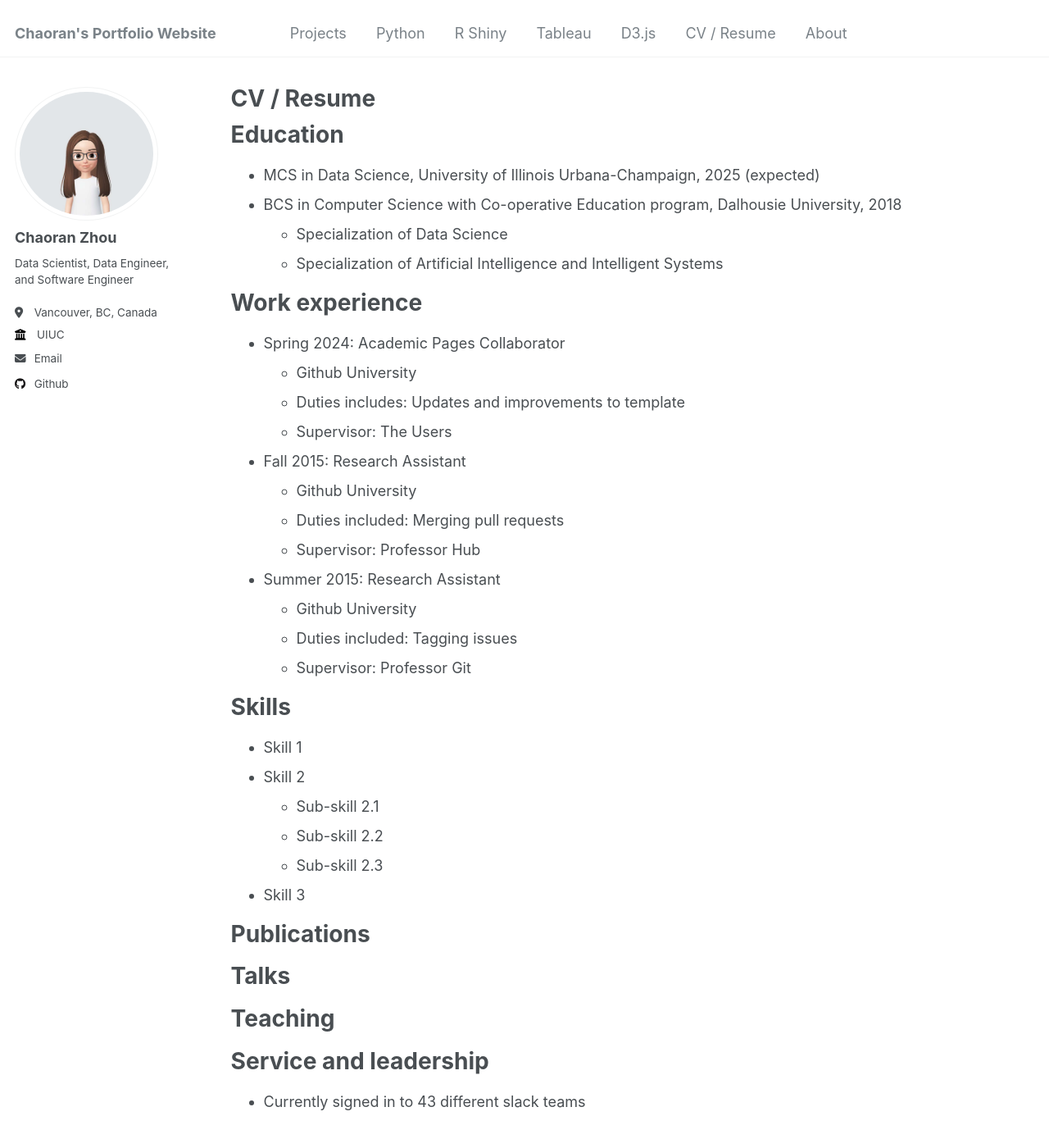
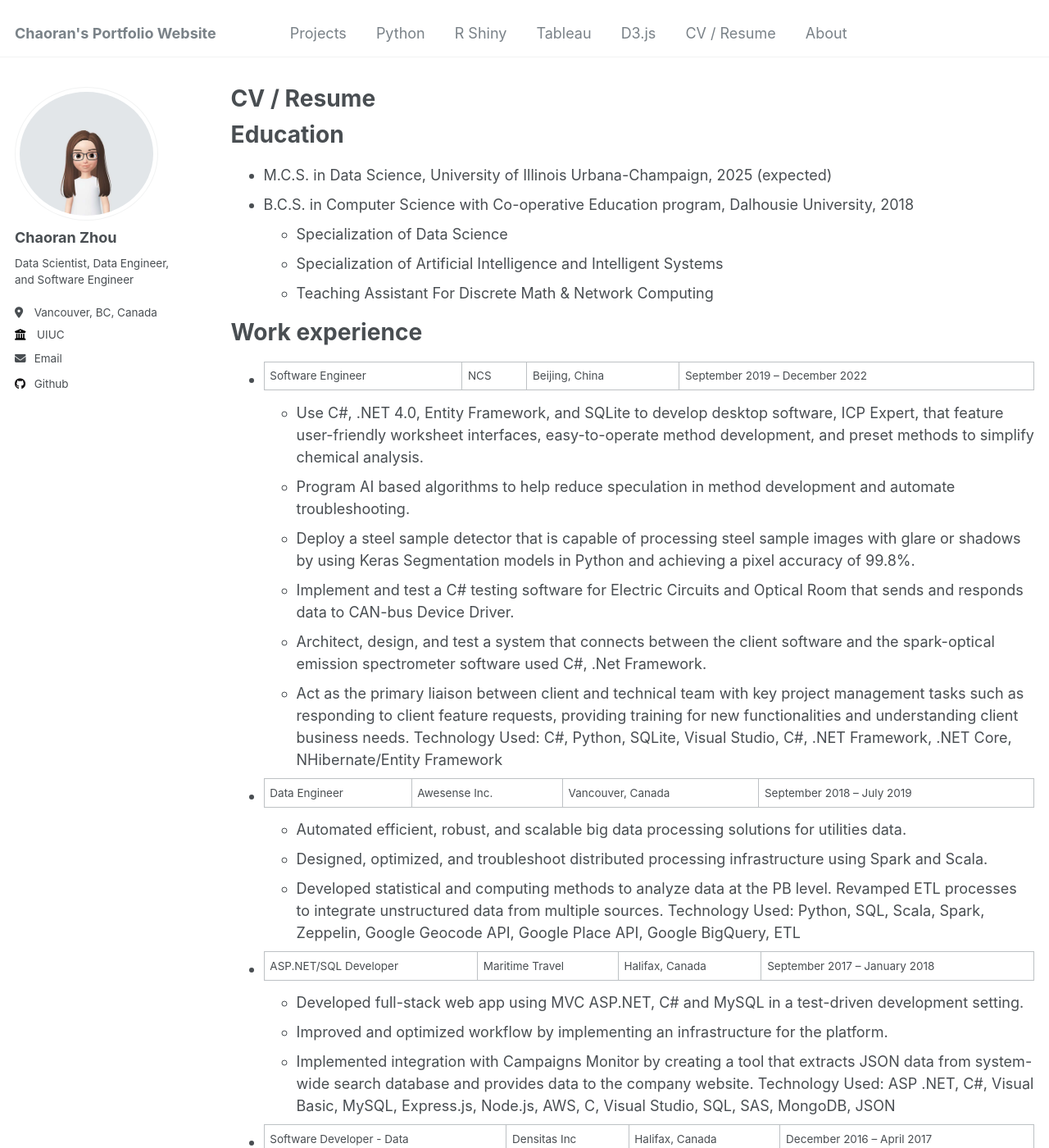
Before and after one commit to ranranrunforit/ranranrunforit.github.io, a Jekyll site: the page built from _pages/cv.md, in a window 1280 px wide and 1400 px high. Shown: the whole window at 82% size. Built offline with Jekyll 4.4.1, drawn with Linux system fonts in a browser that asks for light colours; some of the changed text lies outside the part shown.

Commit message:
Update cv.md

```diff
--- a/_pages/cv.md
+++ b/_pages/cv.md
@@ -11,27 +11,45 @@ redirect_from:
 
 Education
 ======
-* MCS in Data Science, University of Illinois Urbana-Champaign, 2025 (expected)
-* BCS in Computer Science with Co-operative Education program, Dalhousie University, 2018
+* M.C.S. in Data Science, University of Illinois Urbana-Champaign, 2025 (expected)
+* B.C.S. in Computer Science with Co-operative Education program, Dalhousie University, 2018
   * Specialization of Data Science
   * Specialization of Artificial Intelligence and Intelligent Systems
+  * Teaching Assistant For Discrete Math & Network Computing
 
 Work experience
 ======
-* Spring 2024: Academic Pages Collaborator
-  * Github University
-  * Duties includes: Updates and improvements to template
-  * Supervisor: The Users
+* Software Engineer | NCS | Beijing, China | September 2019 – December 2022
+  * Use C#, .NET 4.0, Entity Framework, and SQLite to develop desktop software, ICP Expert, that feature user-friendly worksheet interfaces, easy-to-operate method development, and preset methods to simplify chemical analysis.
+  * Program AI based algorithms to help reduce speculation in method development and automate troubleshooting.
+  * Deploy a steel sample detector that is capable of processing steel sample images with glare or shadows by using Keras Segmentation models in Python and achieving a pixel accuracy of 99.8%.
+  * Implement and test a C# testing software for Electric Circuits and Optical Room that sends and responds data to CAN-bus Device Driver.
+  * Architect, design, and test a system that connects between the client software and the spark-optical emission spectrometer software used C#, .Net Framework.
+  * Act as the primary liaison between client and technical team with key project management tasks such as responding to client feature requests, providing training for new functionalities and understanding client business needs.
+Technology Used: C#, Python, SQLite, Visual Studio, C#, .NET Framework, .NET Core, NHibernate/Entity Framework
 
-* Fall 2015: Research Assistant
-  * Github University
-  * Duties included: Merging pull requests
-  * Supervisor: Professor Hub
+* Data Engineer | Awesense Inc. | Vancouver, Canada | September 2018 – July 2019
+  * Automated efficient, robust, and scalable big data processing solutions for utilities data.
+  * Designed, optimized, and troubleshoot distributed processing infrastructure using Spark and Scala.
+  * Developed statistical and computing methods to analyze data at the PB level. Revamped ETL processes to integrate unstructured data from multiple sources.
+Technology Used: Python, SQL, Scala, Spark, Zeppelin, Google Geocode API, Google Place API, Google BigQuery, ETL
 
-* Summer 2015: Research Assistant
-  * Github University
-  * Duties included: Tagging issues
-  * Supervisor: Professor Git
+* ASP.NET/SQL Developer | Maritime Travel | Halifax, Canada | September 2017 – January 2018
+  * Developed full-stack web app using MVC ASP.NET, C# and MySQL in a test-driven development setting.
+  * Improved and optimized workflow by implementing an infrastructure for the platform.
+  * Implemented integration with Campaigns Monitor by creating a tool that extracts JSON data from system-wide search database and provides data to the company website.
+Technology Used: ASP .NET, C#, Visual Basic, MySQL, Express.js, Node.js, AWS, C, Visual Studio, SQL, SAS, MongoDB, JSON
+
+* Software Developer - Data | Densitas Inc | Halifax, Canada | December 2016 – April 2017
+  * Launched a breast density application to correct for rater bias on a continuous scale using Python, TensorFlow and implemented machine learning models such as SVM and Random Forest.
+  * Created a Data Mining models to analyze and classify electronic mammogram data using R and R Studio.
+  * Prototyped and implemented a new feature that allows users to match approximate strings between multiple DB.
+Technology Used: Python, R, R studio, TensorFlow, SVM, Random Forest, PANDAS, SQL, NumPy, Sklearn, Deep Learning
+
+* IT Developer | Government of Nova Scotia | Halifax, Canada | May 2016 – August 2016
+  * Implemented a VB .NET web application that allows users to post, search and download data.
+  * Developed an Express.js user interface that is responsive to 60+ different user setting.
+Technology Used: VB .NET, Express.js, Node.js, Microsoft Azure
 
 Skills
 ======
@@ -42,21 +60,21 @@ Skills
   * Sub-skill 2.3
 * Skill 3
 
-Publications
+Projects
 ======
-  <ul>{% for post in site.publications reversed %}
+  <ul>{% for post in site.projects reversed %}
     {% include archive-single-cv.html %}
   {% endfor %}</ul>
 
-Talks
+Python
 ======
-  <ul>{% for post in site.talks reversed %}
+  <ul>{% for post in site.python reversed %}
     {% include archive-single-talk-cv.html  %}
   {% endfor %}</ul>
 
-Teaching
+R shiny
 ======
-  <ul>{% for post in site.teaching reversed %}
+  <ul>{% for post in site.rshiny reversed %}
     {% include archive-single-cv.html %}
   {% endfor %}</ul>
 
```
